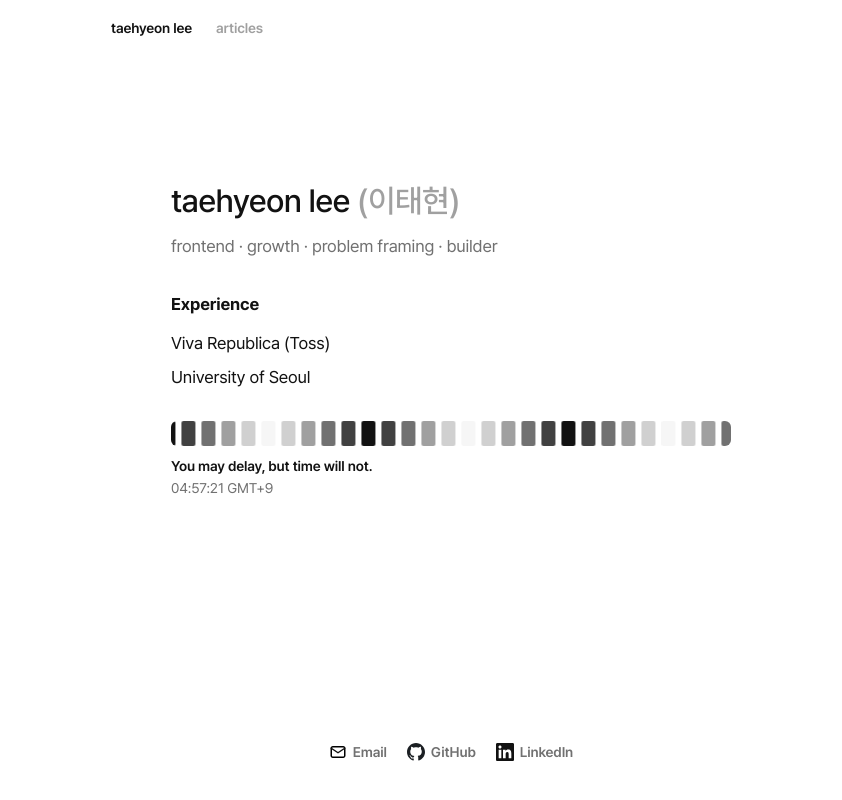
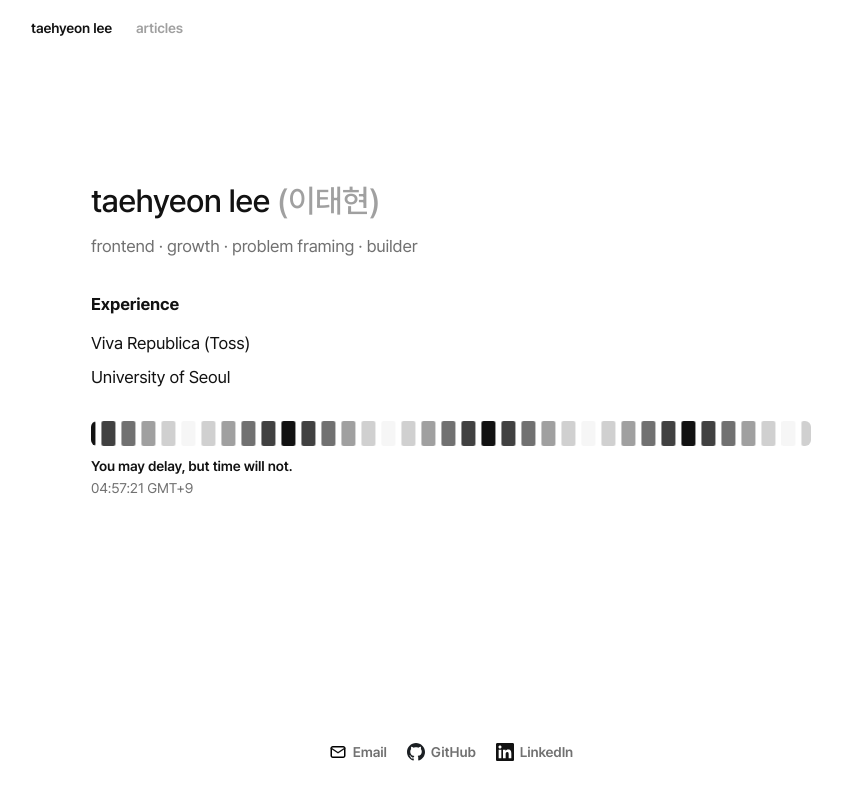
Before and after one commit to e-tae-hyeon/lth-blog, a Next.js app: page / in a window 1280 px wide. Shown: the whole page, without its empty margins (189-1031 px from the left). Built offline with nearby package versions, Linux system fonts and the light colour scheme.

Commit message:
style: 확대 본문·헤더 컨테이너 폭
- 본문 컬럼 560 → 720
- 헤더 컨테이너 720 → 880

```diff
--- a/src/app/page.tsx
+++ b/src/app/page.tsx
@@ -7,7 +7,7 @@ import React from "react";
 function HomePage() {
   return (
     <div className="flex-1 flex flex-col justify-center px-[20px] py-[80px]">
-      <div className="w-full max-w-[560px] mx-auto flex flex-col gap-[28px]">
+      <div className="w-full max-w-[720px] mx-auto flex flex-col gap-[28px]">
         <Intro />
 
         <Career />
--- a/src/features/core/modules/Header/index.tsx
+++ b/src/features/core/modules/Header/index.tsx
@@ -14,7 +14,7 @@ function Header() {
 
   return (
     <header className="sticky top-0 z-50 bg-white/80 backdrop-blur">
-      <nav className="w-full max-w-[720px] mx-auto flex items-center h-[56px] px-[20px]">
+      <nav className="w-full max-w-[880px] mx-auto flex items-center h-[56px] px-[20px]">
         <div className="flex items-center gap-[4px] -ml-[10px]">
           {NAV_OPTIONS.map(({ label, url }) => (
             <NavItem
```
